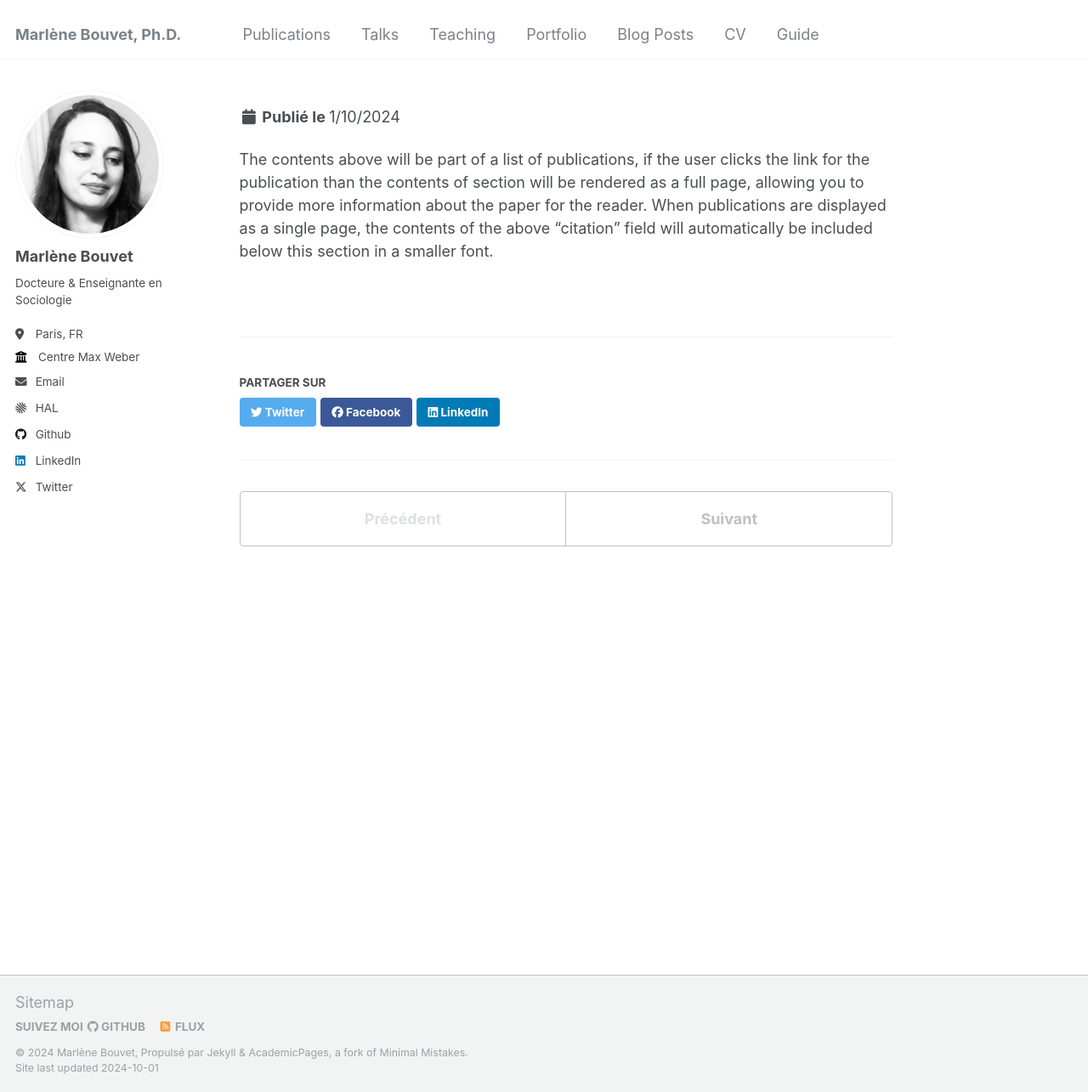
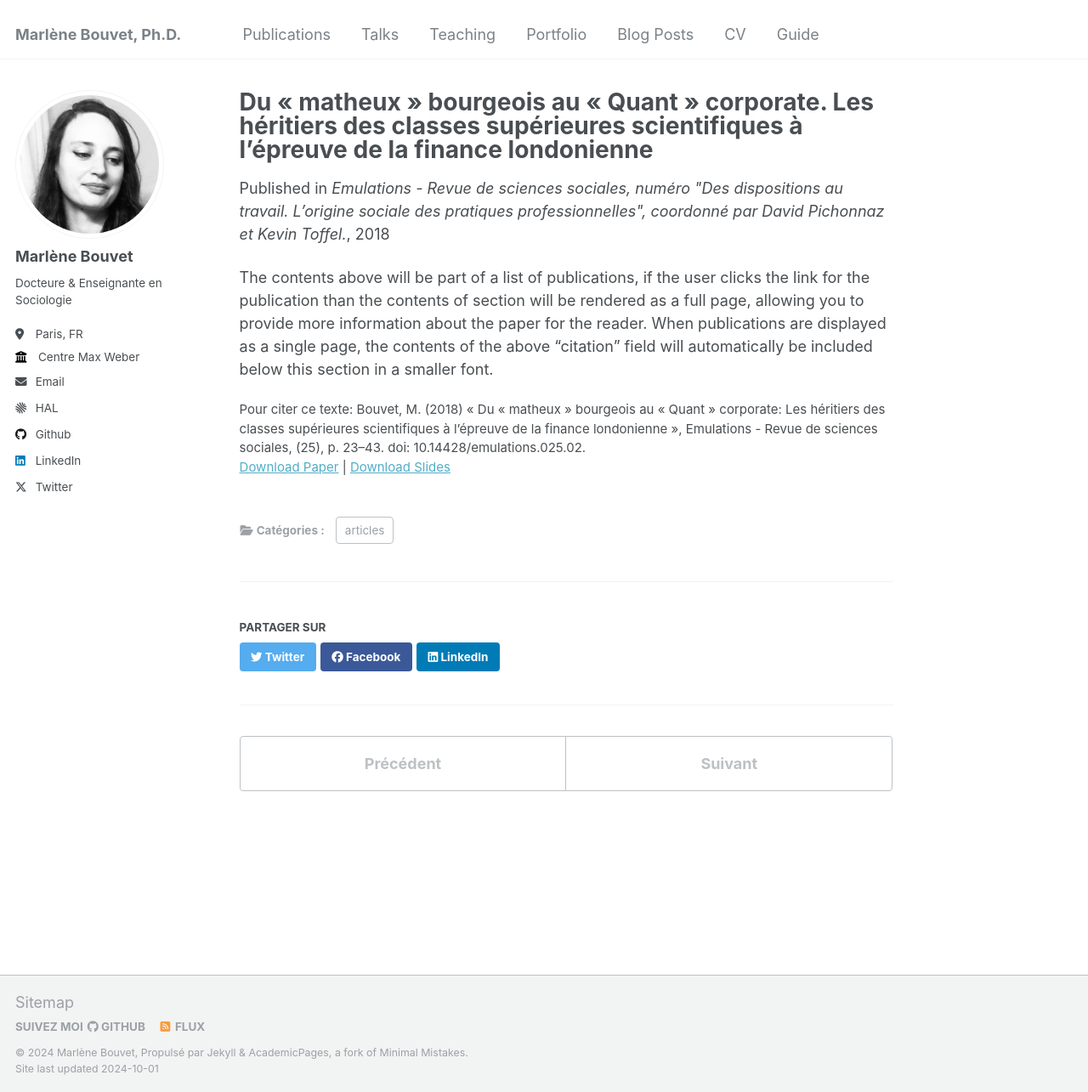
Before and after one commit to marlenebouvet/marlenebouvet.fr, a Jekyll site: the page built from _publications/quants.md, in a window 1280 px wide and 1285 px high. Shown: the whole window at 85% size. Built offline with Jekyll 4.4.1, drawn with Linux system fonts in a browser that asks for light colours; some web fonts are replaced; some of the changed lines change nothing that is shown.

Commit message:
fixed yaml

```diff
--- a/_publications/2009-10-01-paper-title-number-1.md
+++ b/_publications/quants.md
@@ -2,7 +2,7 @@
 title: "Du « matheux » bourgeois au « Quant » corporate. Les héritiers des classes supérieures scientifiques à l’épreuve de la finance londonienne"
 collection: publications
 category: articles
-permalink: /publication/2009-10-01-paper-title-number-1
+permalink: /publication/quants
 
 authors: "Marlène Bouvet"
 venue: 'Emulations - Revue de sciences sociales, numéro "Des dispositions au travail. L’origine sociale des pratiques professionnelles", coordonné par David Pichonnaz et Kevin Toffel.'
@@ -11,7 +11,7 @@ excerpt: '**Résumé** Comment des héritiers des classes supérieures scientifi
 
 slidesurl: 'http://academicpages.github.io/files/slides1.pdf'
 paperurl: 'http://academicpages.github.io/files/paper1.pdf'
-citation:**Pour citer cet article** 'Bouvet, M. (2018) « Du « matheux » bourgeois au « Quant » corporate: Les héritiers des classes supérieures scientifiques à l’épreuve de la finance londonienne », Emulations - Revue de sciences sociales, (25), p. 23–43. doi: 10.14428/emulations.025.02.'
+citation: 'Bouvet, M. (2018) « Du « matheux » bourgeois au « Quant » corporate: Les héritiers des classes supérieures scientifiques à l’épreuve de la finance londonienne », Emulations - Revue de sciences sociales, (25), p. 23–43. doi: 10.14428/emulations.025.02.'
 ---
 
 The contents above will be part of a list of publications, if the user clicks the link for the publication than the contents of section will be rendered as a full page, allowing you to provide more information about the paper for the reader. When publications are displayed as a single page, the contents of the above "citation" field will automatically be included below this section in a smaller font.
```
